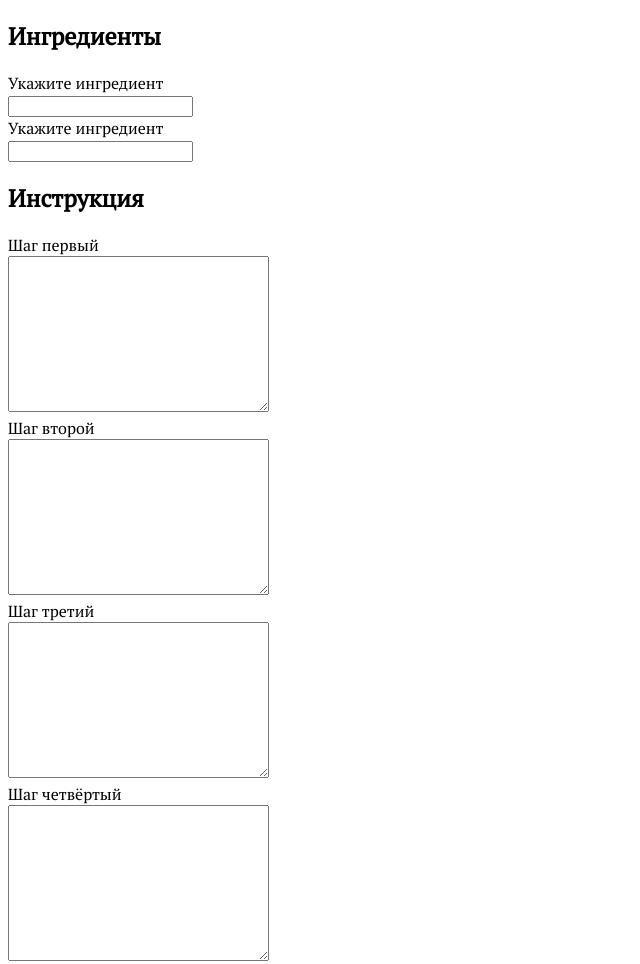
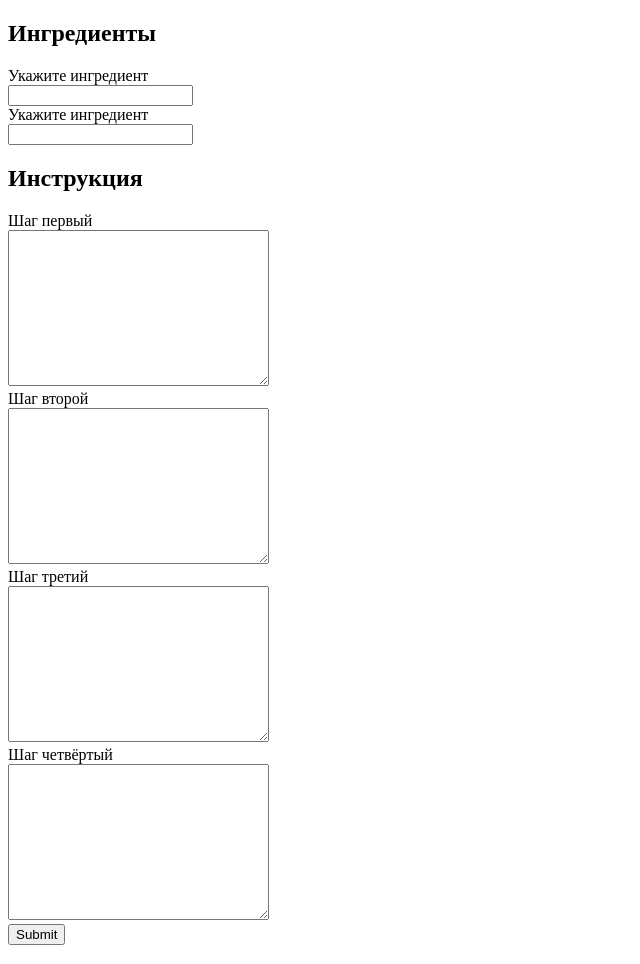
Before and after one commit to kripalser/instatextpro, a website: page index.html in a window 1280 px wide. Shown: the top 964 px of the page, without its empty margins (0-640 px from the left). Drawn offline with nearby package versions, Linux system fonts and the light colour scheme.

Commit message:
Remove body font family

```diff
--- a/assets/css/style.css
+++ b/assets/css/style.css
@@ -1,8 +1,4 @@
 @import url('https://fonts.googleapis.com/css?family=PT+Sans|PT+Serif&subset=cyrillic');
-
-body {
-  font-family: "PT Serif", serif;
-}
 
 /** {
   box-sizing: border-box;
```
